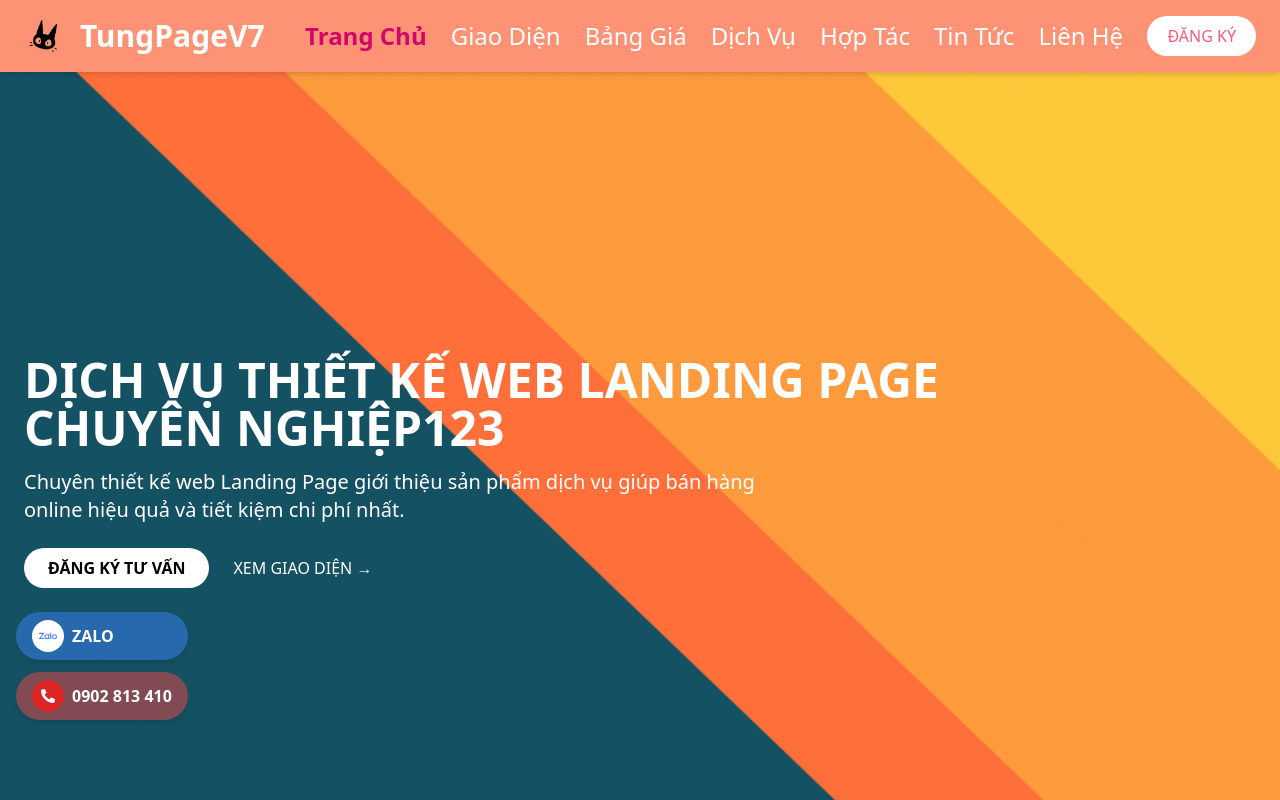
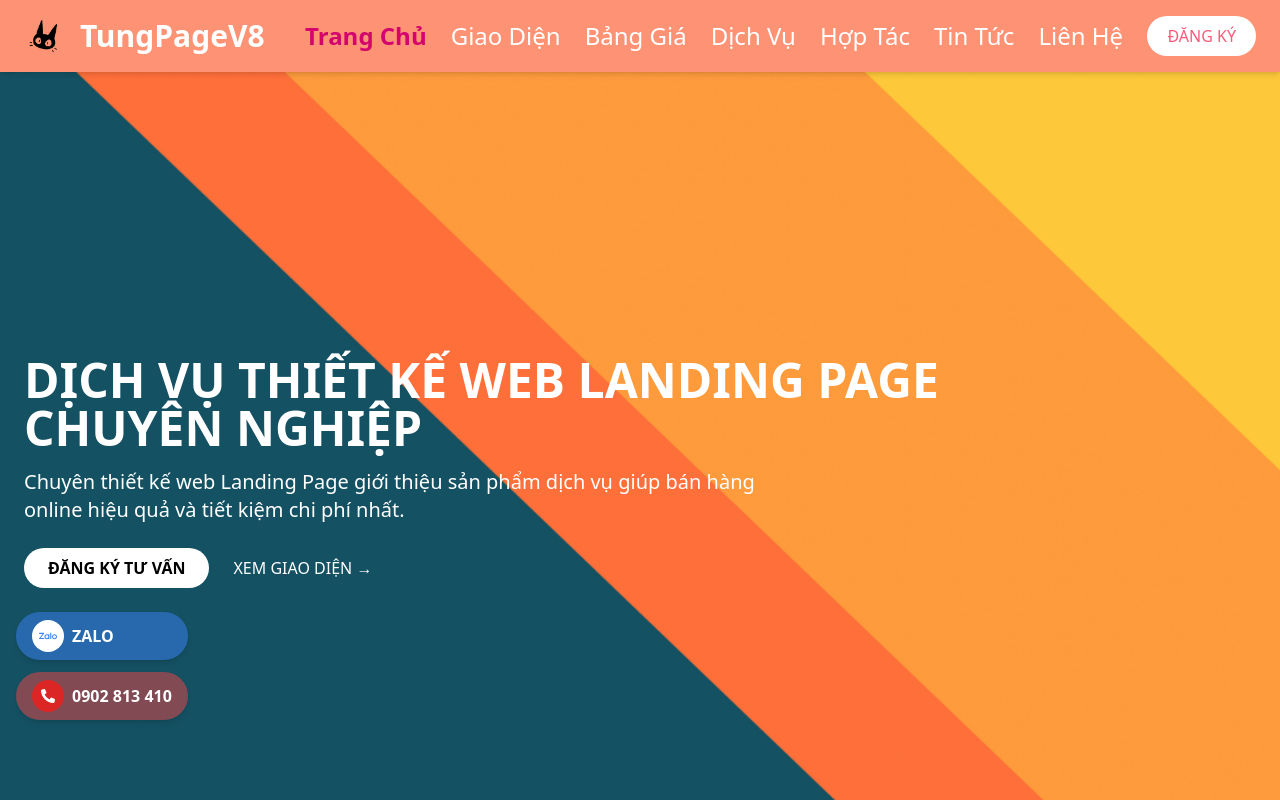
Before and after one commit to toksuma/pltt, a React (Vite) app in the folder Frontend/: page / in a window 1280 px wide. Shown: the top 800 px of the page. Built offline with nearby package versions, Linux system fonts and the light colour scheme; no server answers.

Commit message:
Add 404 - 403 error

```diff
--- a/Frontend/src/App.jsx
+++ b/Frontend/src/App.jsx
@@ -2,7 +2,8 @@ import { BrowserRouter as Router, Routes, Route, useLocation } from 'react-route
 
 import AdminArticleManager from './admin/AdminArticleManager';
 import AdminBannerManager from './admin/AdminBannerManager';
-import AdminInterfaceManager from './admin/AdminInterfaceManager'; // ✅ THÊM DÒNG NÀY
+import AdminInterfaceManager from './admin/AdminInterfaceManager';
+
 import Header from './components/Header';
 import Footer from './components/Footer';
 import FloatingButtons from './components/AddOn';
@@ -26,6 +27,7 @@ import AdminLogin from "./Pages/Main/AdminLogin";
 
 import ProtectedRoute from './components/ProtectedRoute';
 import Unauthorized from './admin/Unauthorized';
+import NotExits from './admin/NotExits'; // ✅ Sử dụng trang 404 mới
 
 function AppContent() {
   const location = useLocation();
@@ -65,10 +67,13 @@ function AppContent() {
             <Route path="articles" element={<AdminArticleManager />} />
             <Route path="contacts" element={<ContactManager />} />
             <Route path="banners" element={<AdminBannerManager />} />
-            <Route path="interfaces" element={<AdminInterfaceManager />} /> {/* ✅ THÊM DÒNG NÀY */}
+            <Route path="interfaces" element={<AdminInterfaceManager />} />
           </Route>
 
           <Route path="/admin/unauthorized" element={<Unauthorized />} />
+
+          {/* ✅ Trang 404 - sử dụng NotExits */}
+          <Route path="*" element={<NotExits />} />
         </Routes>
       </main>
 
--- a/Frontend/src/Pages/Section/Landingpage.jsx
+++ b/Frontend/src/Pages/Section/Landingpage.jsx
@@ -1,5 +1,5 @@
 import { Link } from "react-router-dom";
-
+{/* cho các nút hiệu ứng */}
 const Landingpage = () => (
   <div
     className="bg-cover bg-center min-h-screen py-16 flex items-center justify-start"
@@ -7,7 +7,7 @@ const Landingpage = () => (
   >
     <div className="max-w-6xl w-full px-6 text-white text-left">
       <h1 className="text-4xl md:text-5xl font-bold mb-4">
-        DỊCH VỤ THIẾT KẾ WEB LANDING PAGE CHUYÊN NGHIỆP123
+        DỊCH VỤ THIẾT KẾ WEB LANDING PAGE CHUYÊN NGHIỆP
       </h1>
       <h2 className="text-lg md:text-xl font-medium mb-6 max-w-3xl">
         Chuyên thiết kế web Landing Page giới thiệu sản phẩm dịch vụ giúp bán hàng online hiệu quả và tiết kiệm chi phí nhất.
--- a/Frontend/src/admin/unauthorized.jsx
+++ b/Frontend/src/admin/NotExits.jsx
@@ -11,10 +11,10 @@ const Unauthorized = () => {
           className="w-44 mx-auto mb-6 rounded border border-[#D9BFB7]"
         />
 
-        <h1 className="text-xl font-bold text-[#34345C] mb-4">404 - Không có quyền truy cập</h1>
+        <h1 className="text-xl font-bold text-[#34345C] mb-4">404 - Trang Không Tồn Tại</h1>
 
         <blockquote className="border-l-4 border-[#789922] pl-4 text-[#789922] italic mb-4 text-left">
-          Truy cập bị từ chối. Tài khoản của bạn không đủ quyền để vào trang này.
+          Hiện tại trang không tồn tại hoặc đang trong quá trình bảo trì.
         </blockquote>
 
         <p className="text-[#222] mb-6 text-left">
--- a/Frontend/src/components/Header.jsx
+++ b/Frontend/src/components/Header.jsx
@@ -17,7 +17,7 @@ function Header() {
         {/* Logo */}
         <div className="flex items-center space-x-4 pr-8">
           <img src="/Logo.png" alt="Logo" className="h-10 w-auto" />
-          <span className="text-white text-3xl font-semibold">TungPageV7</span>
+          <span className="text-white text-3xl font-semibold">TungPageV8</span>
         </div>
         {/* Menu */}
         <nav className="hidden md:flex space-x-6">
```
